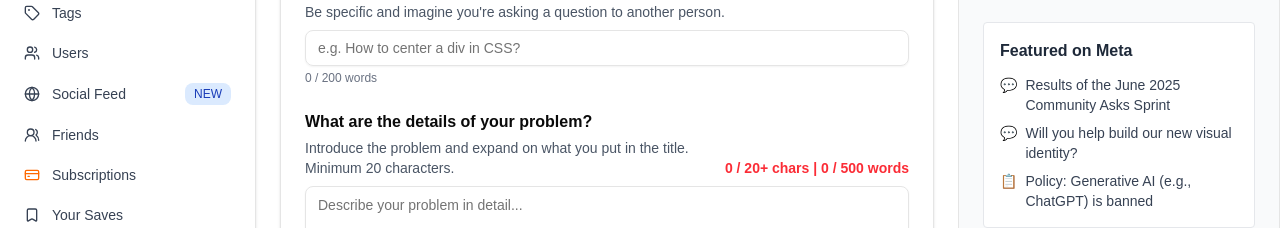
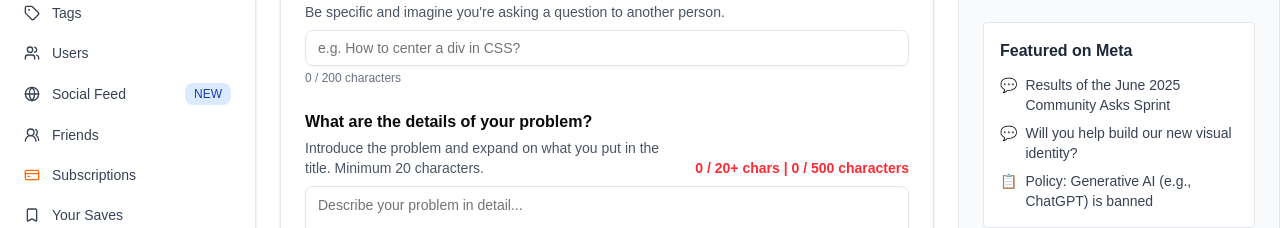
Before and after one commit to Lokeshajmera/satckoverflow, a Next.js app in the folder stack/: page /ask in a window 1280 px wide. Shown: the part 283-511 px from the top of the page. Built offline with nearby package versions, Linux system fonts and the light colour scheme; no server answers; sample sign-in values are in the browser's storage.

Commit message:
feat: change question title and body validation limits from word count to character length count (200 title max, 500 body max)

```diff
--- a/stack/src/pages/ask/index.tsx
+++ b/stack/src/pages/ask/index.tsx
@@ -34,12 +34,6 @@ const index = () => {
       router.push("/auth");
     }
   }, [user, router]);
-  const countWords = (text: string) => {
-    const trimmed = text.trim();
-    if (!trimmed) return 0;
-    return trimmed.split(/\s+/).length;
-  };
-
   const handleChange = (
     e: React.ChangeEvent<HTMLInputElement | HTMLTextAreaElement>
   ) => {
@@ -66,14 +60,12 @@ const index = () => {
       toast.error(hasMounted ? t("bodyMinLengthError") : "Question body must have at least 20 characters.");
       return;
     }
-    const titleWords = countWords(formData.title);
-    if (titleWords > 200) {
-      toast.error("Question title must not exceed 200 words.");
+    if (formData.title.length > 200) {
+      toast.error("Question title must not exceed 200 characters.");
       return;
     }
-    const bodyWords = countWords(formData.body);
-    if (bodyWords > 500) {
-      toast.error("Question details must not exceed 500 words.");
+    if (formData.body.length > 500) {
+      toast.error("Question details must not exceed 500 characters.");
       return;
     }
     if (formData.tags.length < 1) {
@@ -153,8 +145,8 @@ const index = () => {
                   placeholder="e.g. How to center a div in CSS?"
                   className="w-full"
                 />
-                <p className={`text-xs mt-1 ${countWords(formData.title) > 200 ? 'text-red-500 font-semibold' : 'text-gray-500'}`}>
-                  {countWords(formData.title)} / 200 words
+                <p className={`text-xs mt-1 ${formData.title.length > 200 ? 'text-red-500 font-semibold' : 'text-gray-500'}`}>
+                  {formData.title.length} / 200 characters
                 </p>
               </div>
 
@@ -168,8 +160,8 @@ const index = () => {
                       {hasMounted ? t("problemDesc") : "Introduce the problem and expand on what you put in the title. Minimum 20 characters."}
                     </p>
                   </div>
-                  <span className={`text-sm font-semibold whitespace-nowrap ml-4 ${formData.body.length < 20 || countWords(formData.body) > 500 ? 'text-red-500' : 'text-green-600'}`}>
-                    {hasMounted ? t("charsCount", { count: formData.body.length }) : `${formData.body.length} chars`} | {countWords(formData.body)} / 500 words
+                  <span className={`text-sm font-semibold whitespace-nowrap ml-4 ${formData.body.length < 20 || formData.body.length > 500 ? 'text-red-500' : 'text-green-600'}`}>
+                    {hasMounted ? t("charsCount", { count: formData.body.length }) : `${formData.body.length} chars`} | {formData.body.length} / 500 characters
                   </span>
                 </div>
                 <Textarea
```
Also changed, not shown: 1 other file (tests, documents, lock files or other folders).
